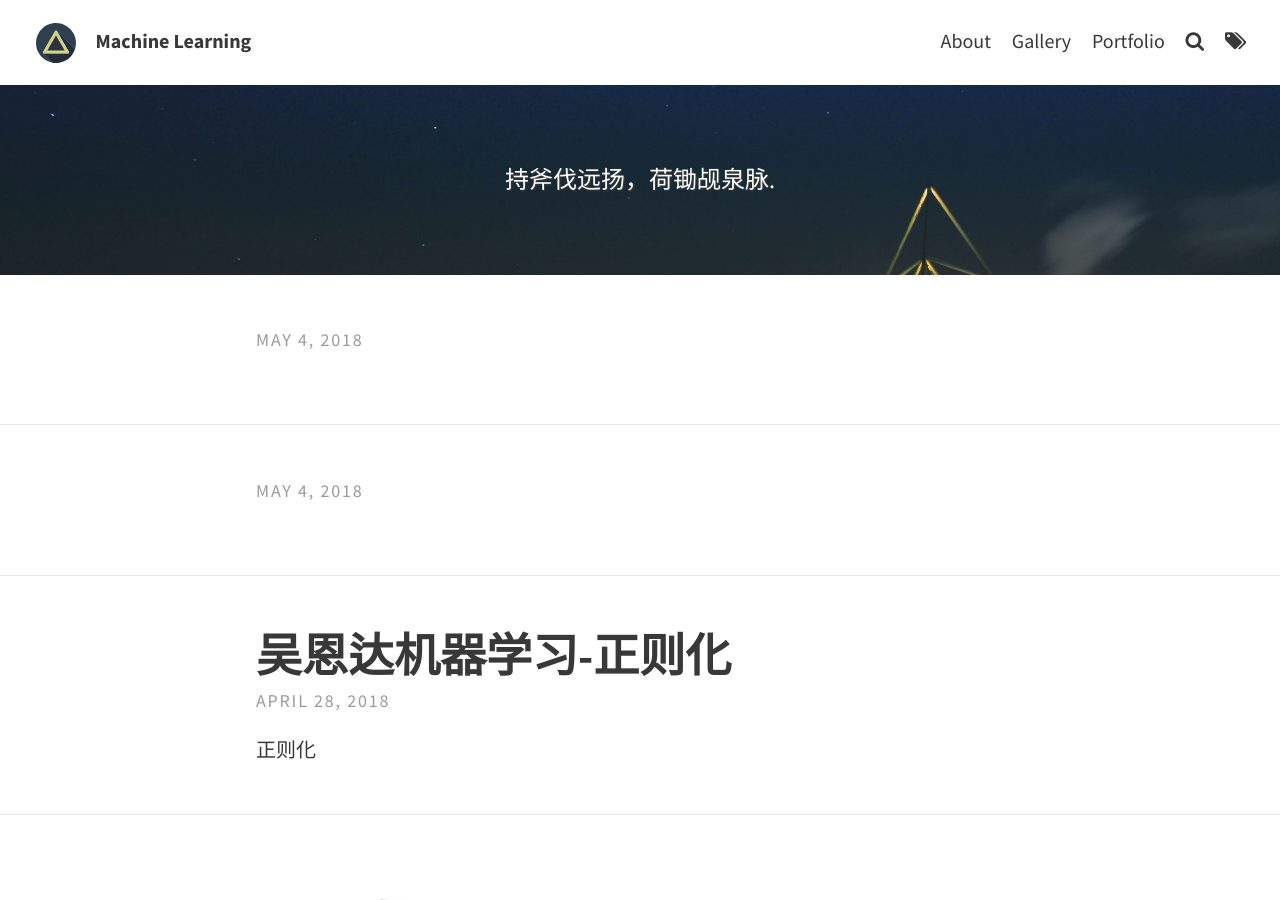
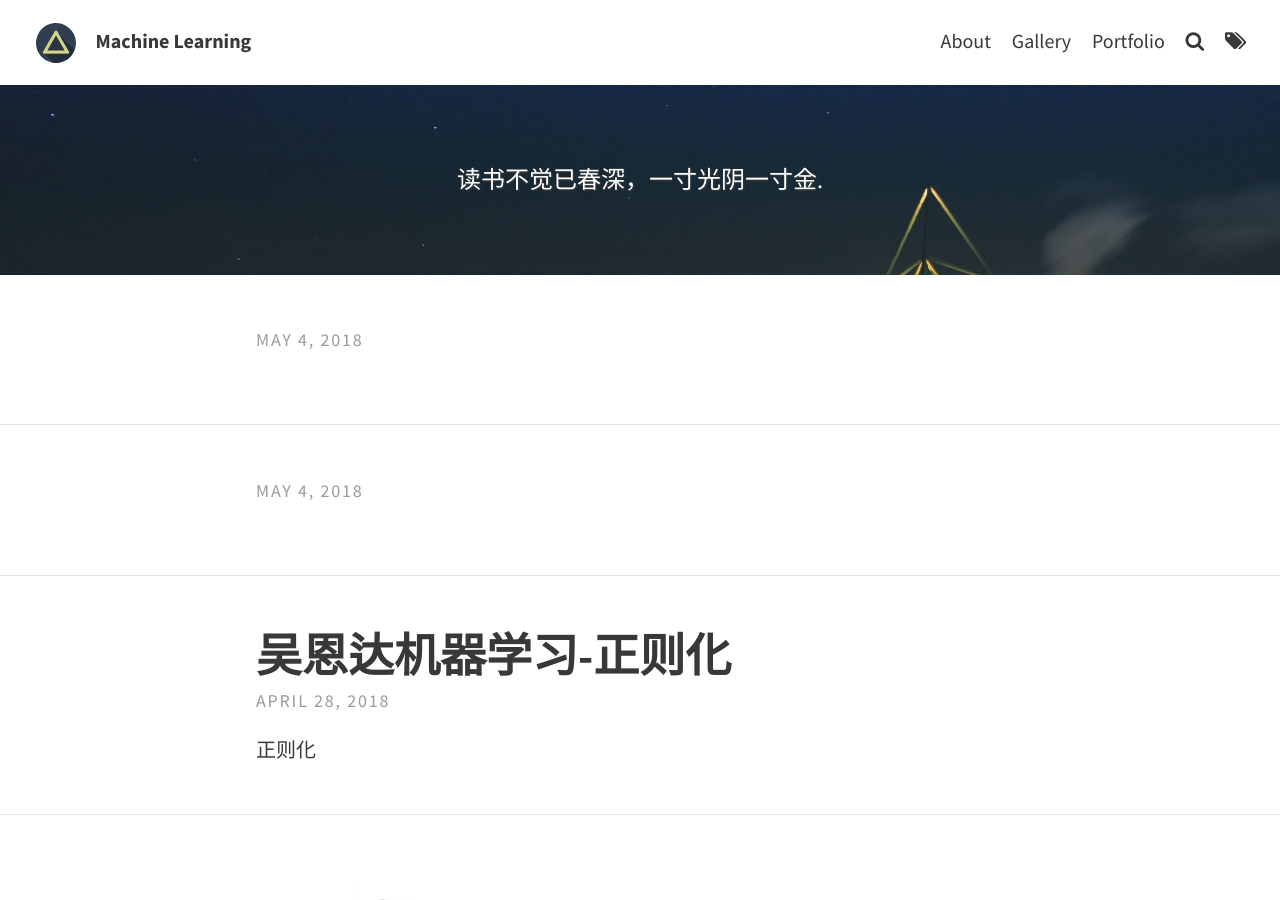
Before and after one commit to mengyiren/mengyiren.github.io, a Jekyll site: the page built from index.html, in a window 1280 px wide and 900 px high. Built offline with Jekyll 4.4.1, drawn with Linux system fonts in a browser that asks for light colours; the list of posts is cut into pages by our own code.

Commit message:
修改描述

```diff
--- a/_config.yml
+++ b/_config.yml
@@ -15,7 +15,7 @@ theme_settings:
 
   # Header and footer text
   header_text: > #two or three lines to describe your site
-     <p>持斧伐远扬，荷锄觇泉脉.</p>
+     <p>读书不觉已春深，一寸光阴一寸金.</p>
   header_text_feature_image: assets/img/pexels/triangular.jpeg
   footer_text: >
    Powered by <a href="https://jekyllrb.com/">Jekyll</a> with <a href="https://github.com/sylhare/Type-on-Strap">Type on Strap</a>
```
